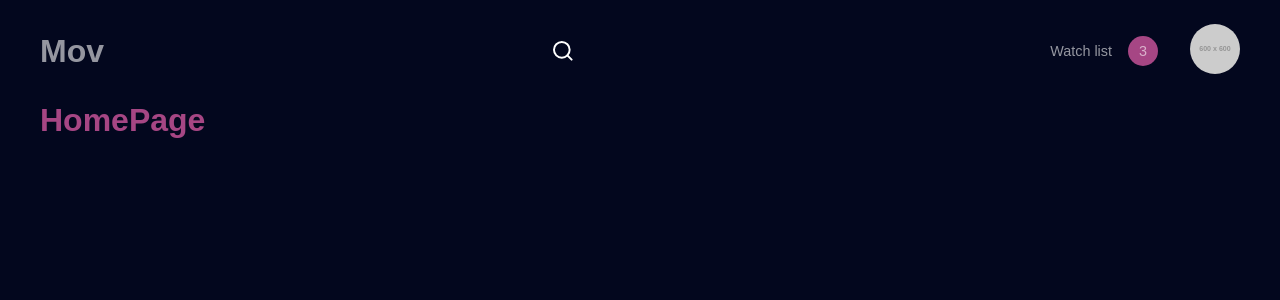
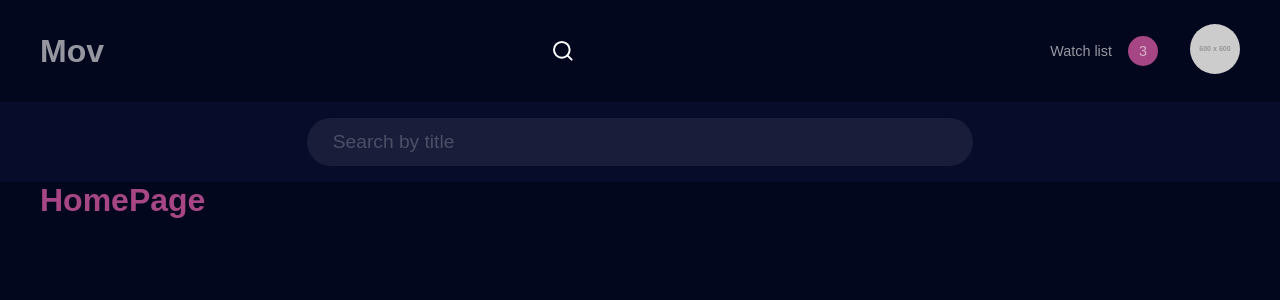
Before and after one commit to chris-campbell/mov, a Next.js app: page / in a window 1280 px wide. Both pictures are taken after a click on the button "menu". Shown: the top 300 px of the page. Built offline with nearby package versions, Linux system fonts and the light colour scheme; no server answers.

Commit message:
Add PeekABooSearch
- Implement expand PeekABoo
- Style PeekABoo

```diff
--- a/src/components/Layout/Navbar/Navbar.js
+++ b/src/components/Layout/Navbar/Navbar.js
@@ -1,28 +1,36 @@
 import Navbar from "./styles";
-import Image from "next/image";
-
 import { Imports } from ".";
 
 export default () => {
+  const { IconButton, Image, Link, PeekABooSearch, Search, useState } = Imports;
+
+  const [toggle, setoggle] = useState(false);
+
+  const toggleBar = () => {
+    setoggle(!toggle);
+  };
+
   return (
+    <>
       <Navbar>
         <Navbar.Logo>
-        <Imports.Link href="/movies">Mov</Imports.Link>
+          <Link href="/movies">Mov</Link>
         </Navbar.Logo>
 
-      <Imports.IconButton
+        <IconButton
           size="large"
           edge="start"
           color="inherit"
           aria-label="menu"
           sx={{ mr: 2 }}
+          onClick={toggleBar}
         >
-        <Image src={Imports.Search} width={20} height={20} />
-      </Imports.IconButton>
+          <Image src={Search} width={20} height={20} />
+        </IconButton>
 
         <Navbar.PrimaryLinks>
           <Navbar.WatchList>
-          <Imports.Link href="/movies/watch-list">Watch list</Imports.Link>
+            <Link href="/movies/watch-list">Watch list</Link>
             <Navbar.WatchCount>3</Navbar.WatchCount>
           </Navbar.WatchList>
 
@@ -42,5 +50,7 @@ export default () => {
           </Navbar.Dropdown>
         </Navbar.PrimaryLinks>
       </Navbar>
+      <PeekABooSearch toggle={toggle} />
+    </>
   );
 };
--- a/src/components/Layout/Navbar/index.js
+++ b/src/components/Layout/Navbar/index.js
@@ -1,8 +1,18 @@
 import Navbar from "./Navbar";
 import Search from "./img/searchIcon.svg";
 import Link from "next/link";
+import PeekABooSearch from "../../PeekABooSearch";
+import Image from "next/image";
 import { IconButton } from "@mui/material";
+import { useState } from "react";
 
-export const Imports = { Search, IconButton, Link };
+export const Imports = {
+  Search,
+  IconButton,
+  Link,
+  PeekABooSearch,
+  Image,
+  useState,
+};
 
 export default Navbar;
--- /dev/null
+++ b/src/components/PeekABooSearch/PeekABooSearch.js
@@ -0,0 +1,22 @@
+import Container from "./styles";
+import { Imports } from ".";
+
+const PeekABooSearch = ({ toggle }) => {
+  const { useSearch, useRouter } = Imports;
+
+  const { setSearch } = useSearch();
+  const { push, pathname } = useRouter();
+
+  const handleChange = (e) => {
+    pathname !== "/movies" && push("/");
+    setSearch(e.target.value);
+  };
+
+  return (
+    <Container toggle={toggle}>
+      <input placeholder="Search by title" onChange={(e) => handleChange(e)} />
+    </Container>
+  );
+};
+
+export default PeekABooSearch;
--- /dev/null
+++ b/src/components/PeekABooSearch/index.js
@@ -0,0 +1,7 @@
+import PeekABooSearch from "./PeekABooSearch";
+import { useSearch } from "../../context/searchContext";
+import { useRouter } from "next/router";
+
+export const Imports = { useSearch, useRouter };
+
+export default PeekABooSearch;
--- /dev/null
+++ b/src/components/PeekABooSearch/styles/index.js
@@ -0,0 +1,30 @@
+import styled from "styled-components";
+
+const Container = styled.div`
+  display: flex;
+  justify-content: center;
+  padding: ${({ toggle }) => (toggle ? "1rem" : "0")};
+  background-color: #070c2b;
+  transition: height 500ms ease-in;
+  z-index: 10;
+
+  input {
+    height: ${({ toggle }) => (toggle ? "3rem" : "0rem")};
+    visibility: ${({ toggle }) => (toggle ? "visible" : "hidden")};
+    transition: all 300ms ease-in-out;
+    width: 100%;
+    max-width: 40rem;
+    background-color: #ffffff12;
+    border-radius: 2rem;
+    border: none;
+    outline: none;
+    font-size: 1.2em;
+    padding-left: 1.6rem;
+    color: ${(p) => p.theme.colors.snow};
+    &::placeholder {
+      color: #ffffff38;
+    }
+  }
+`;
+
+export default Container;
```
Lines whose indentation alone changed are shown as unchanged.
